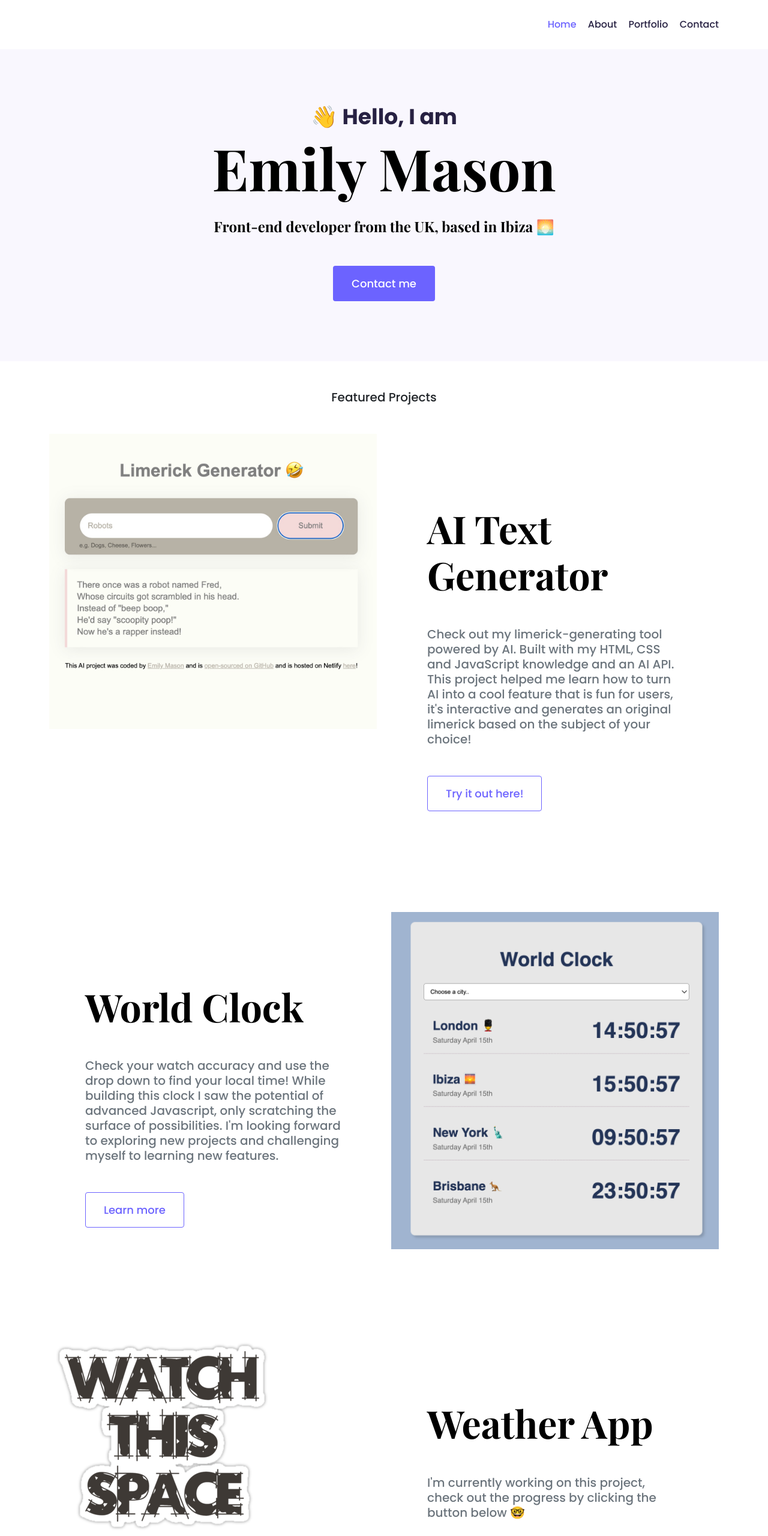
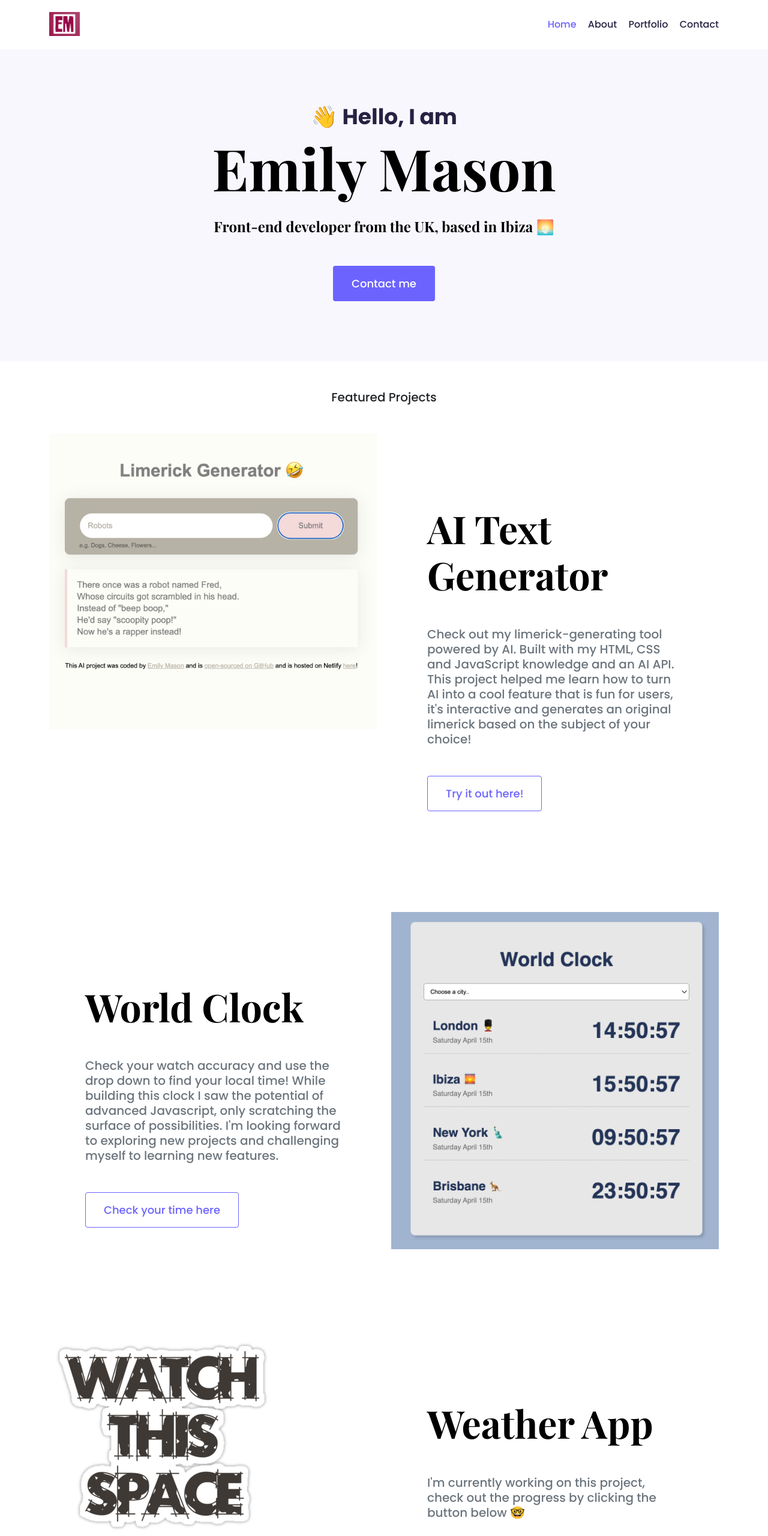
Before and after one commit to masone85/portfolio-project, a plain HTML site: page index.html in a window 1280 px wide. Shown: the top 2560 px of the page at 60% size. Drawn offline with nearby package versions, Linux system fonts and the light colour scheme.

Commit message:
added header logo and updated button text

```diff
--- a/index.html
+++ b/index.html
@@ -36,11 +36,7 @@
   <body>
     <div class="container">
       <nav class="d-flex justify-content-between">
-        <img
-          src="images/placholder-logo.png"
-          class="logo d-none d-md-block"
-          alt=""
-        />
+        <img src="images/logo-temp.jpg" class="logo d-none d-md-block" alt="" />
         <img
           src="images/logo-square.png"
           class="logo d-block d-md-none"
@@ -116,7 +112,7 @@
               target="_blank"
               class="btn btn-branding-outline"
             >
-              Learn more
+              Check your time here
             </a>
           </div>
         </div>
@@ -140,7 +136,7 @@
               target="_blank"
               class="btn btn-branding-outline"
             >
-              Learn more
+              Take a look
             </a>
           </div>
         </div>
--- a/styles/portfolio.css
+++ b/styles/portfolio.css
@@ -38,6 +38,8 @@ p {
   font-size: 20px;
   line-height: 25px;
 }
+
+
 
 
 
```
Also changed, not shown: about.html (+1 -1 lines), contact.html (+1 -1 lines), work.html (+1 -1 lines), images/logo-temp.jpg (added), 1 other file.
